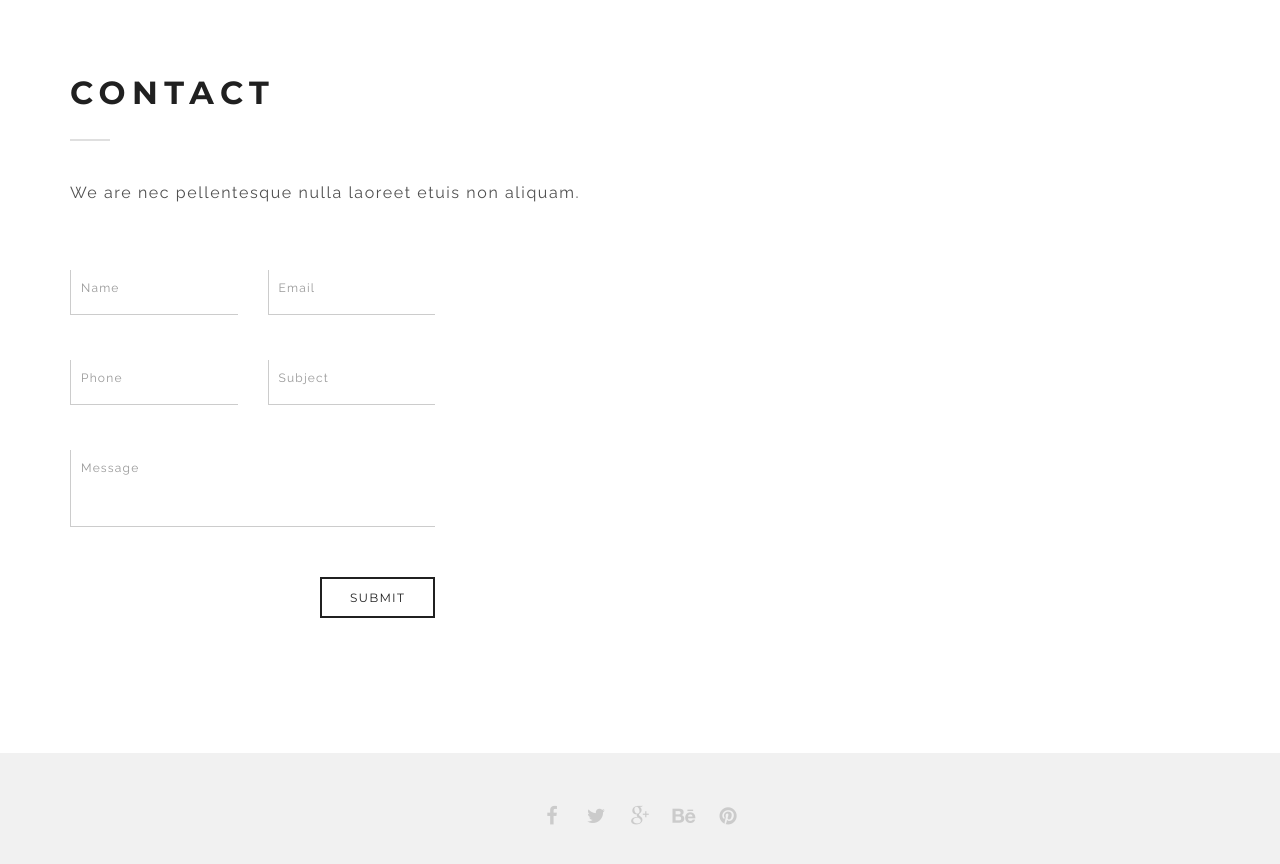
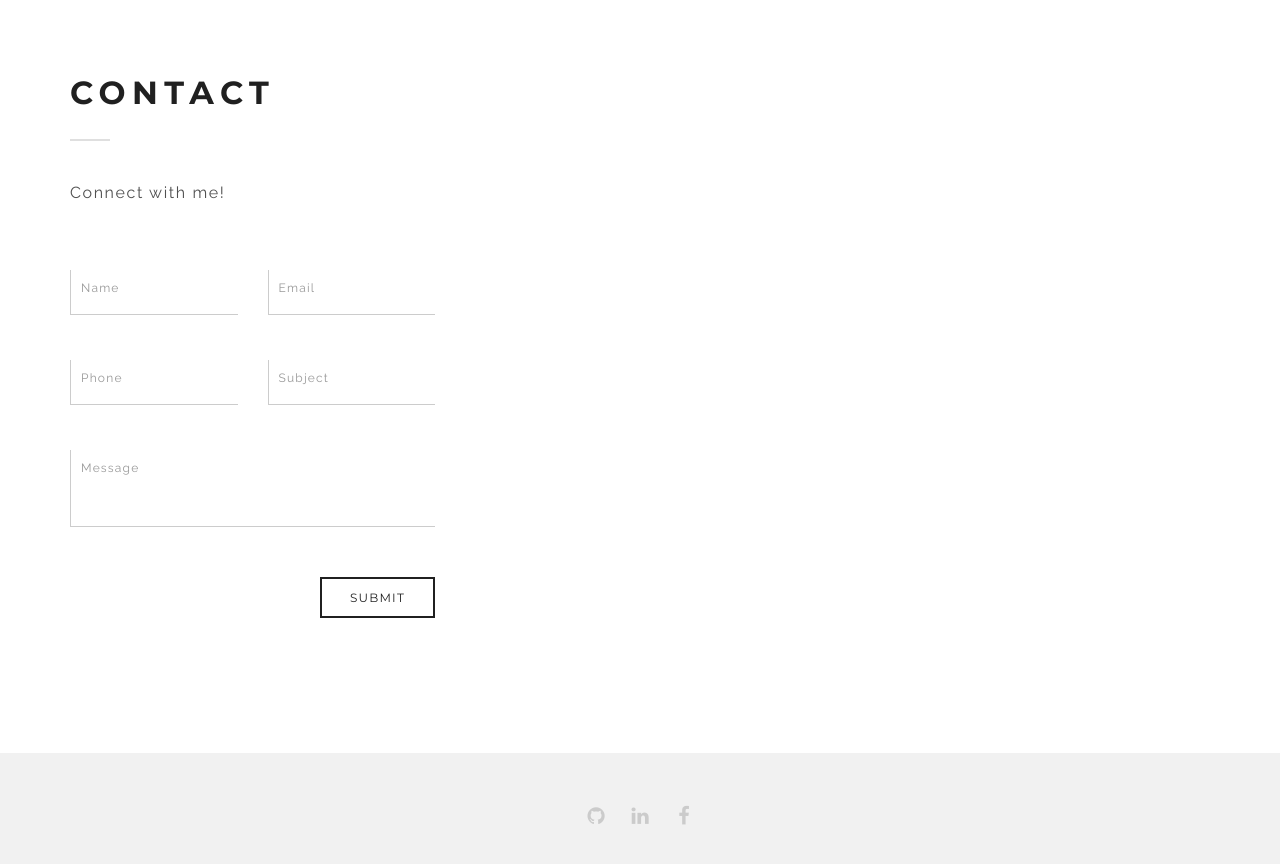
Before and after one commit to jordanlapid/jordanlapid.github.io, a plain HTML site: page index.html in a window 1280 px wide. Shown: the part 3254-4118 px from the top of the page. Drawn offline with nearby package versions, Linux system fonts and the light colour scheme.

Commit message:
updates to index.html

```diff
--- a/index.html
+++ b/index.html
@@ -305,7 +305,7 @@
                   <h2 class="text-uppercase">Contact</h2>
                   <span class="title-spt"></span> </div>
               </div>
-              <p class="subHeading"> We are nec pellentesque nulla laoreet etuis non aliquam.</p>
+              <p class="subHeading">Connect with me!</p>
             </div>
             <!--/Section Title-->
             <div class="col-md-8" id="contact-form">
@@ -395,11 +395,9 @@
     <div class="row">
       <!--Footer Social Icon-->
       <ul class="footer-socials clearfix">
-        <li><a href="#" class="foo_social"><i class="fa fa-facebook"></i></a></li>
-        <li><a href="#" class="foo_social"><i class="fa fa-twitter"></i></a></li>
-        <li><a href="#" class="foo_social"><i class="fa fa-google-plus"></i></a></li>
-        <li><a href="#" class="foo_social"><i class="fa fa-behance"></i></a></li>
-        <li><a href="#" class="foo_social"><i class="fa fa-pinterest"></i></a></li>
+        <li><a href="https://github.com/jordanlapid" class="foo_social"><i class="fa fa-github"></i></a></li>
+        <li><a href="https://www.linkedin.com/in/jordan-lapid-56304b80/" class="foo_social"><i class="fa fa-linkedin"></i></a></li>
+        <li><a href="https://www.facebook.com/jordan.lapid" class="foo_social"><i class="fa fa-facebook"></i></a></li>
       </ul>
       <!--/ Footer Social Icon-->
     </div>
```
